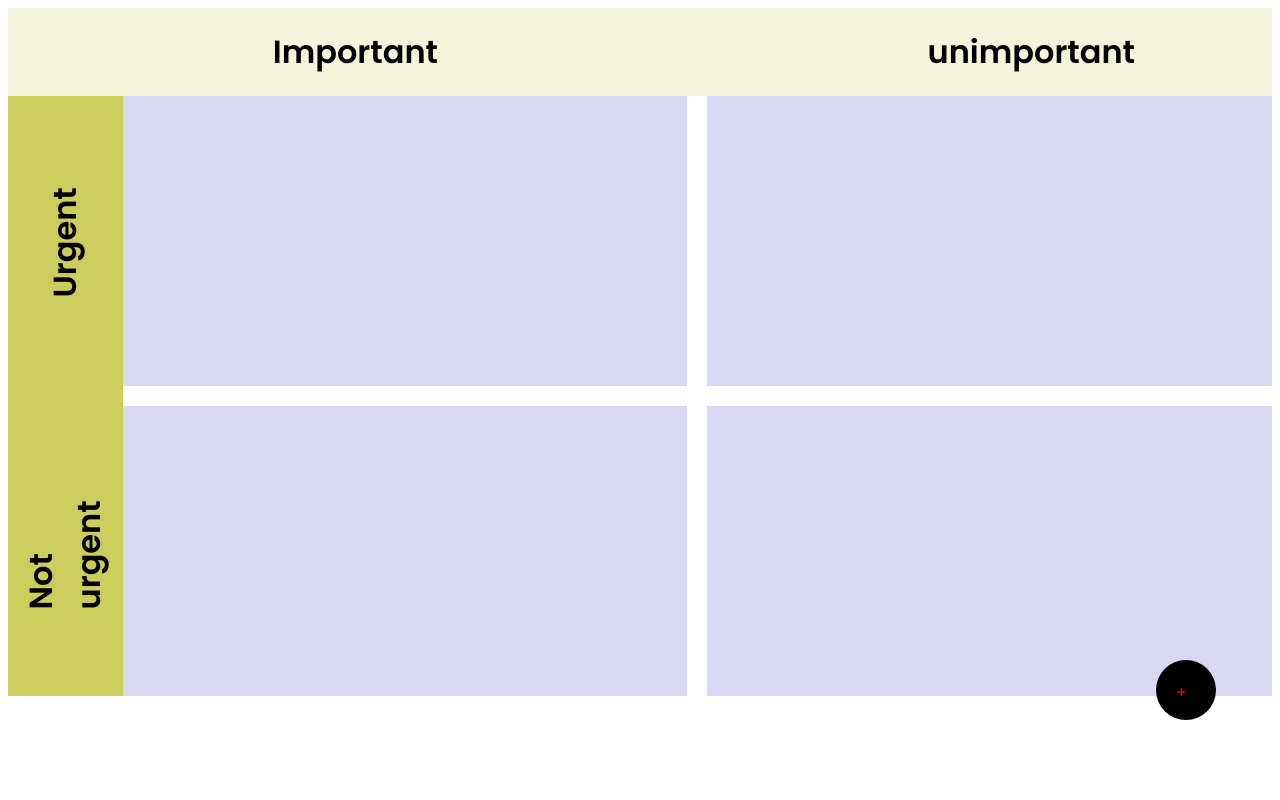
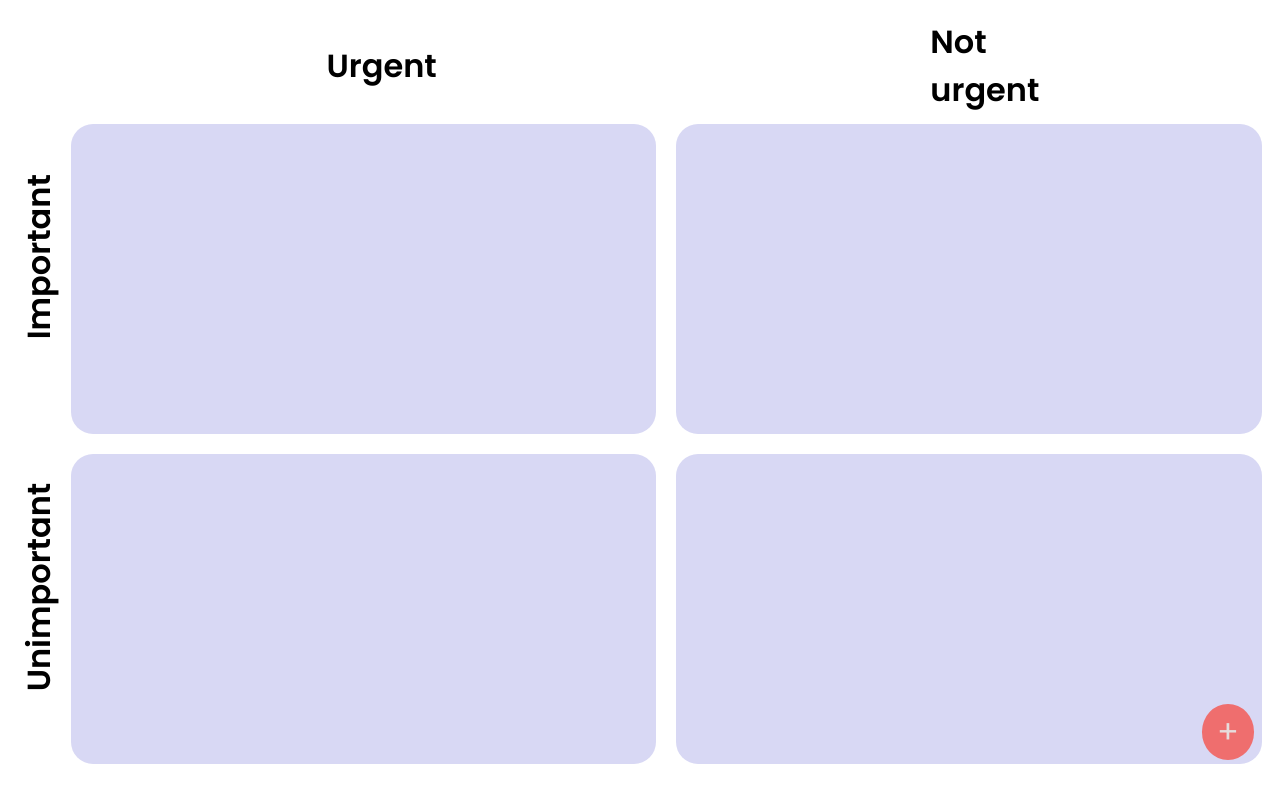
Before and after one commit to kaushik-yadav/eisenhower-matrix, a plain HTML site: page index.html in a window 1280 px wide. Drawn offline with Linux system fonts and the light colour scheme.

Commit message:
Remove background color and add border radius

```diff
--- a/index.html
+++ b/index.html
@@ -10,40 +10,72 @@
     <link href="https://fonts.googleapis.com/css2?family=Poppins:wght@200;400;600&display=swap" rel="stylesheet">
 
 </head>
+<script>
+
+    let cards = 0;
+
+    function startDrag(event) {
+        event.dataTransfer.setData('myNode', event.target.id)
+    }
+    function allowDrag(event) {
+        event.preventDefault()
+    }
+
+    function drop(event) {
+        myId = event.dataTransfer.getData('myNode')
+        const nodeData = document.getElementById(myId)
+        event.target.appendChild(nodeData)
+    }
+
+    function addNode() {
+        let taskName = prompt('Enter Task Name:');
+        let ogNode = document.getElementById('genericCard')
+        let myTaskCard = ogNode.cloneNode(true)
+        myTaskCard.removeAttribute('id')
+        myTaskCard.setAttribute('id', 'task' + cards)
+        cards += 1
+        myTaskCard.style.display = 'block'
+        myTaskCard.childNodes[1].innerText = taskName
+
+        let lastDiv = document.getElementById('unimportantUnurgent')
+        lastDiv.appendChild(myTaskCard)
+        console.log(myTaskCard.childNodes)
+
+    }
+</script>
 <style>
     .body,
     html {
         padding: 0px;
         margin: 0px;
+        margin-right:10px;
         font-family: 'Poppins', sans-serif;
     }
 
     .top {
         display: flex;
-        padding: 20px;
-        background-color: beige;
+        padding: 10px;
         justify-content: space-between;
         align-items: center;
     }
 
     .top h1 {
-        margin: 0px 20% 0px 20%;
+        margin: 0px 15% 0px 25%;
     }
 
     .left {
         display: flex;
         flex-direction: column;
         justify-content: space-between;
-        background-color: rgb(205, 205, 94);
-        width: 10%;
-        height: 600px;
+        width:5%;
+        height: 40em;
     }
 
     .left h1 {
-        margin: 120px 0 120px 0px;
+        margin-top: 5em;
+        margin-bottom: 2.5em;
         transform: rotate(270deg);
     }
-
     .main {
         display: flex;
     }
@@ -55,6 +87,7 @@
         column-gap: 20px;
         row-gap: 20px;
         width: 100%;
+        max-height: 100%;
     }
 
     .item {
@@ -63,76 +96,61 @@
         background-color: rgb(216, 216, 244);
         width: 100%;
         height: 100%;
+        border-radius: 22px;
     }
 
     .card {
         background-color: aliceblue;
-        margin: 5px;
+        margin:10px;
+        border-radius: 14px;
+        transition: 300ms;
     }
-
+    .card:hover{
+        box-shadow: 1px 1px 5px 3px rgb(203, 202, 202);
+        transition: 300ms;
+    }
+    .card p{
+        margin-left:14px;
+        letter-spacing: 1px;
+        font-weight:400;
+    }
     .new-task {
+        display: flex;
         border-radius: 50%;
-        color: red;
-        background-color: black;
+        color: rgb(230, 220, 220);
+        background-color: rgb(239, 110, 110);
         padding: 20px;
         text-decoration: none;
         margin: 0;
-        height: 20px;
-        width: 20px;
+        height: 2%;
+        width: 1%;
         position: absolute;
-        right: 5%;
-        bottom: 10%;
+        right: 2%;
+        bottom: 5%;
+        font-size: 2em;
+        justify-content: center;
+        align-items: center;
+        transition: 200ms;
+    }
+    .new-task:hover{
+        background-color: rgb(246, 94, 94);
+        transition: 200ms;
+        box-shadow: 1px 1px 1px rgb(185, 183, 183);
     }
 </style>
 
 <body>
-    <script>
-
-        let cards = 0;
-
-        function startDrag(event) {
-            event.dataTransfer.setData('myNode', event.target.id)
-        }
-        function allowDrag(event) {
-            event.preventDefault()
-        }
-
-        function drop(event) {
-            myId = event.dataTransfer.getData('myNode')
-            const nodeData = document.getElementById(myId)
-            event.target.appendChild(nodeData)
-        }
-
-        function addNode() {
-            let taskName = prompt('Enter Task Name:');
-            let ogNode = document.getElementById('genericCard')
-            let myTaskCard = ogNode.cloneNode(true)
-            myTaskCard.removeAttribute('id')
-            myTaskCard.setAttribute('id', 'task' + cards)
-            cards += 1
-            myTaskCard.style.display = 'block'
-            myTaskCard.childNodes[1].innerText = taskName
-
-            let lastDiv = document.getElementById('unimportantUnurgent')
-            lastDiv.appendChild(myTaskCard)
-            console.log(myTaskCard.childNodes)
-
-        }
-    </script>
-
     <div class="card" draggable="true" ondragstart="startDrag(event)" id="genericCard" style="display: none;">
         <p>Card 1</p>
     </div>
-
-
     <div class="top">
-        <h1>Important</h1>
-        <h1>unimportant</h1>
+        <h1>Urgent</h1>
+        <h1>Not urgent</h1>
     </div>
     <div class="main">
         <div class="left">
-            <h1>Urgent</h1>
-            <h1>Not urgent</h1>
+            <h1>Important</h1>
+            <h1>Unimportant</h1>
         </div>
         <div class="box">
             <div class="item" ondrop="drop(event)" ondragover="allowDrag(event)">
@@ -147,7 +165,7 @@
     </div>
 
     <div>
-        <a href="#" class="new-task" onclick="addNode()">+</a>
+        <a href="#" class="new-task" onclick="addNode()"><div>+</div></a>
     </div>
 </body>
 
```
